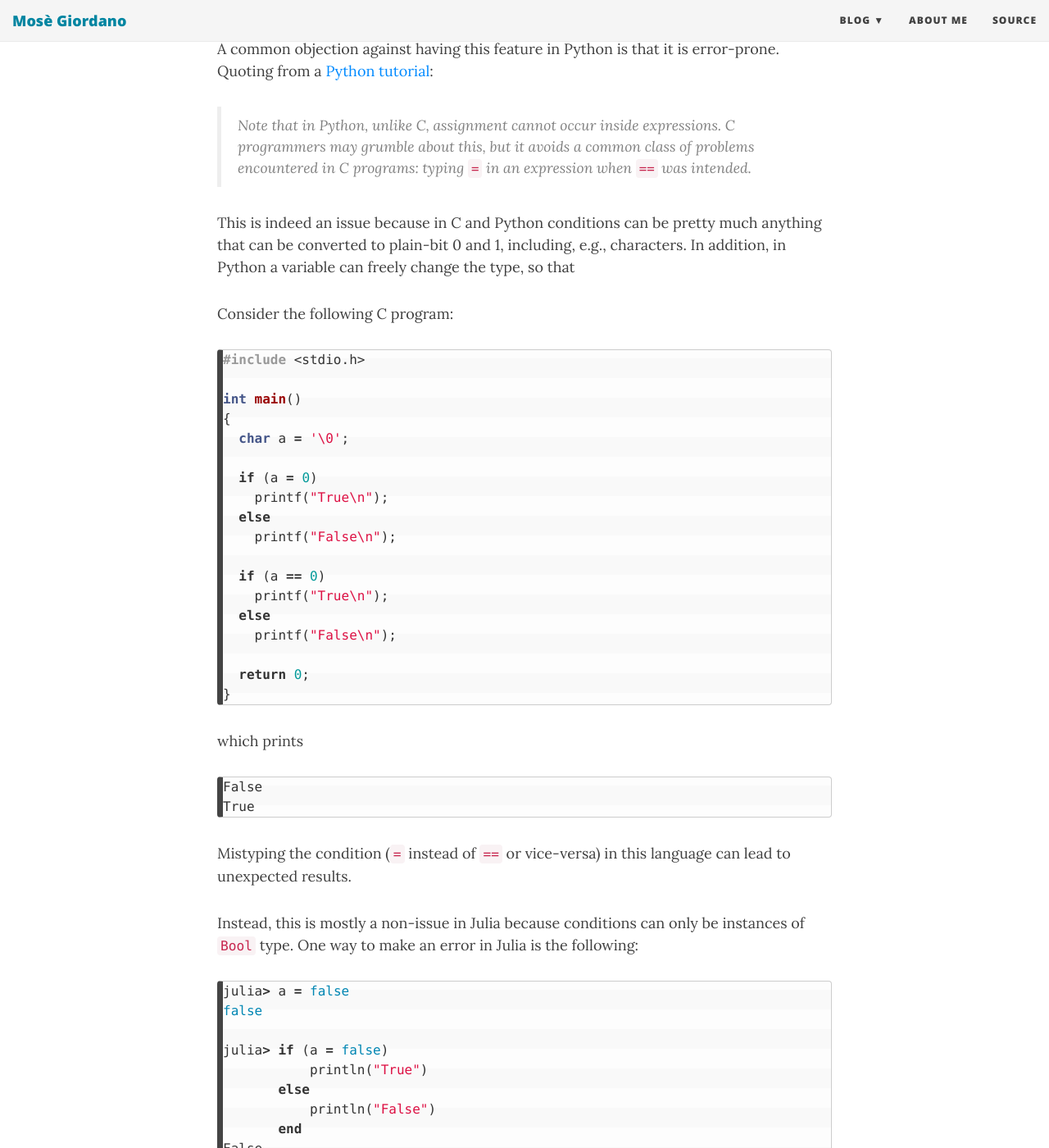
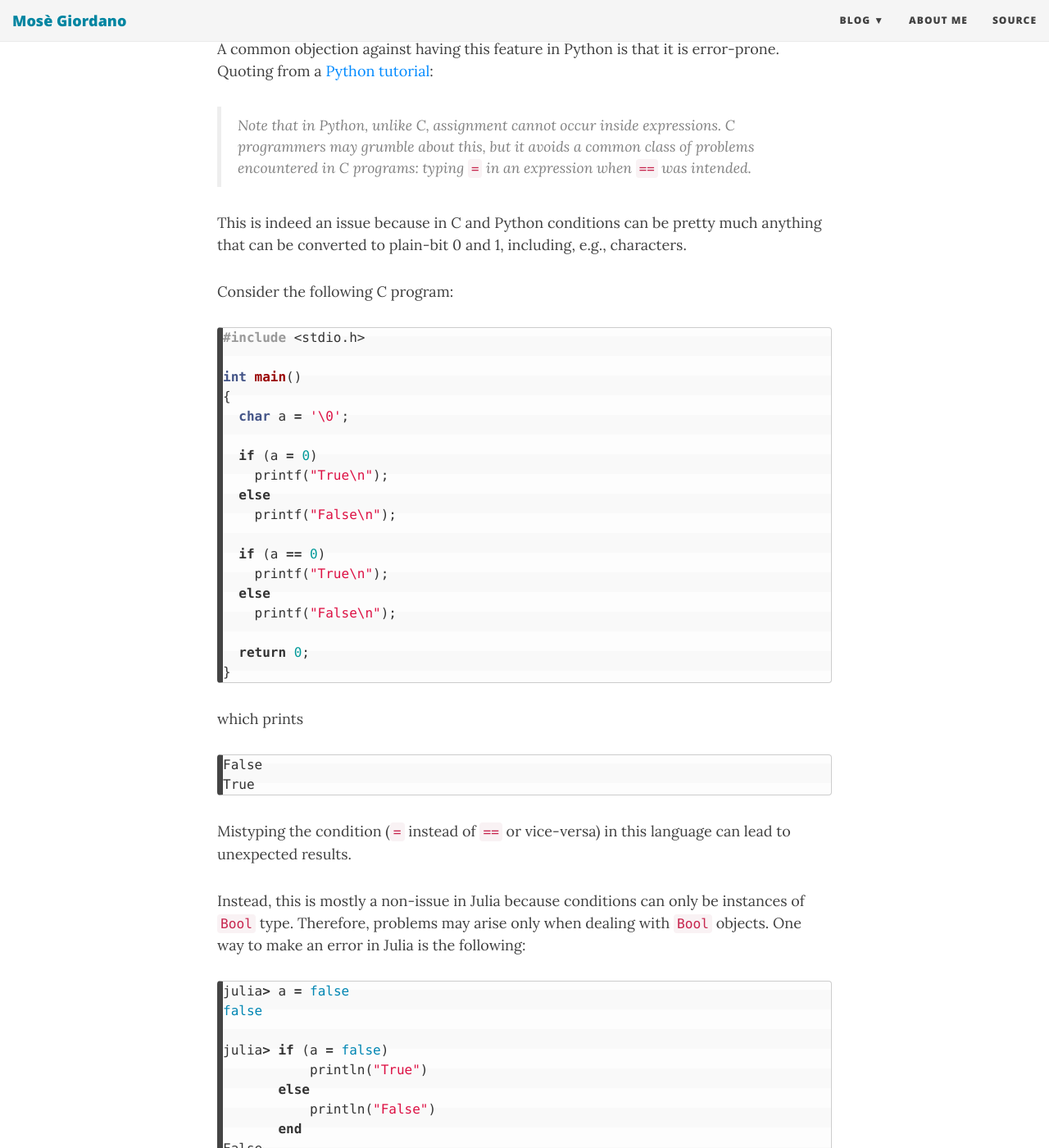
Before and after one commit to giordano/giordano.github.io, a Jekyll site: the page built from _posts/2017-12-02-julia-assignment.md, in a window 1280 px wide and 1400 px high, scrolled down 2050 px. Shown: the whole window at 82% size. Built offline with Jekyll 4.4.1, drawn with Linux system fonts in a browser that asks for light colours; nearby versions of some CDN libraries; comment, search, counter and statistics services are not loaded.

Commit message:
Remove incomplete sentence and stress the point about Bool

````diff
--- a/_posts/2017-12-02-julia-assignment.md
+++ b/_posts/2017-12-02-julia-assignment.md
@@ -97,8 +97,7 @@ a [Python tutorial](https://docs.python.org/3/tutorial/datastructures.html):
 
 This is indeed an issue because in C and Python conditions can be pretty much
 anything that can be converted to plain-bit 0 and 1, including, e.g.,
-characters.  In addition, in Python a variable can freely change the type, so
-that
+characters.
 
 Consider the following C program:
 
@@ -134,7 +133,8 @@ Mistyping the condition (`=` instead of `==` or vice-versa) in this language can
 lead to unexpected results.
 
 Instead, this is mostly a non-issue in Julia because conditions can only be
-instances of `Bool` type.  One way to make an error in Julia is the following:
+instances of `Bool` type.  Therefore, problems may arise only when dealing with
+`Bool` objects.  One way to make an error in Julia is the following:
 
 ```julia
 julia> a = false
````
